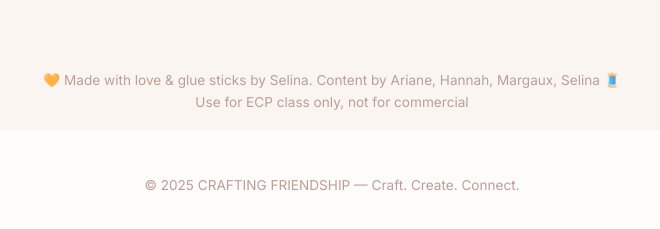
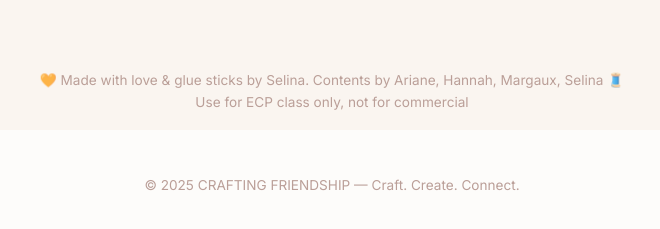
Before and after one commit to muyixuan950/DIY, a plain HTML site: page explore.html in a window 1280 px wide. Shown: the part 1099-1328 px from the top of the page, 308-968 px from the left. Drawn offline with nearby package versions, Linux system fonts and the light colour scheme.

Commit message:
Update explore.html

```diff
--- a/explore.html
+++ b/explore.html
@@ -42,7 +42,7 @@
 
   <!-- 免责声明 -->
   <div class="disclaimer">
-    🧡 Made with love & glue sticks by Selina. Content by Ariane, Hannah, Margaux, Selina 🧵<br/>
+    🧡 Made with love & glue sticks by Selina. Contents by Ariane, Hannah, Margaux, Selina 🧵<br/>
     Use for ECP class only, not for commercial
   </div>
 
```
